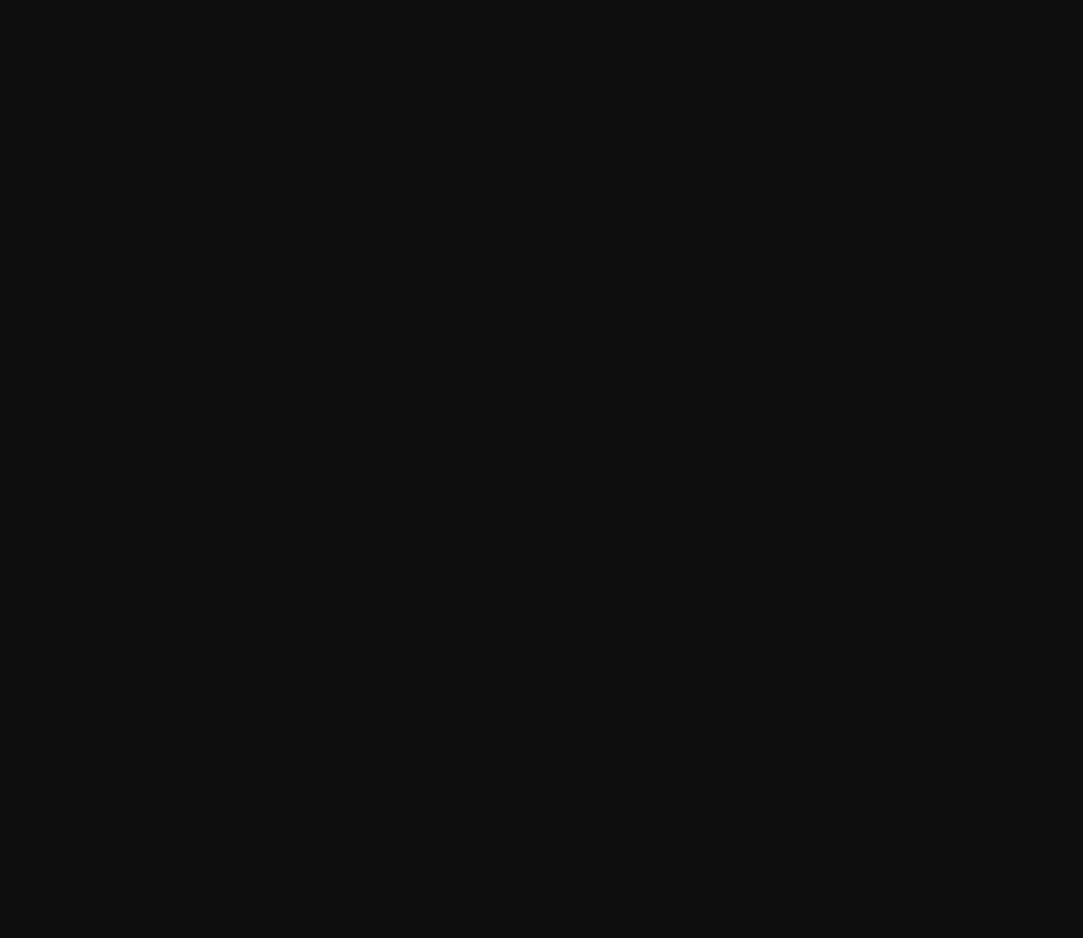
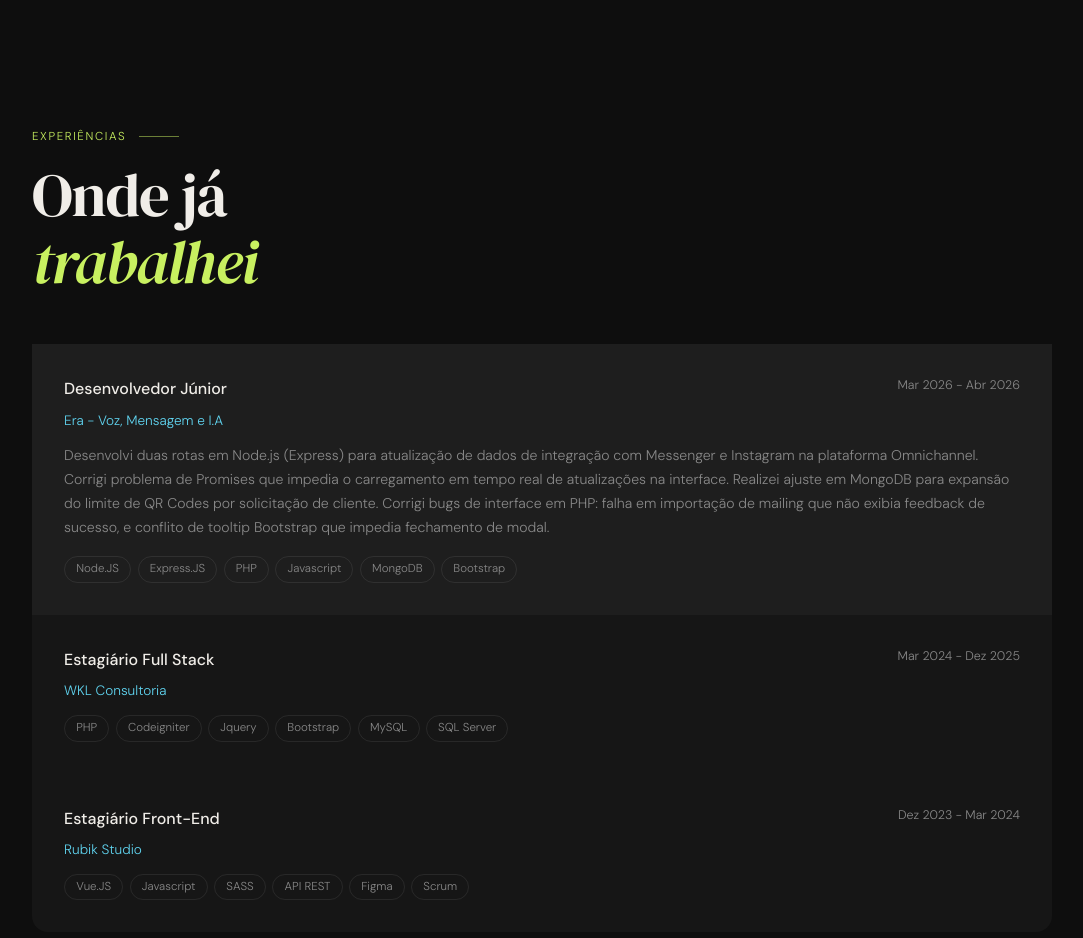
Before and after one commit to Cristiano005/portfolio-cristiano, a React (Vite) app: page / in a window 1280 px wide. Shown: the part 1560-2498 px from the top of the page, without its empty margins (98-1181 px from the left). Before the commit the page ends 1592 px from the top, so only its background shows below. Built offline with nearby package versions, Linux system fonts and the light colour scheme.

Commit message:
feat: first version of experiences added

```diff
--- a/src/index.css
+++ b/src/index.css
@@ -6,11 +6,14 @@
 
 :root {
     --black-color: #0e0e0e;
+    --bg2: #161616;
     --medium-black-color: #0e0e0ed9;
+    --light-black-color: #1e1e1e;
     --text-color: #f0ede8;
     --gray-color: #888;
     --light-gray-color: #aaa;
     --light-green-color: #c8f060;
+    --light-blue-color: #60d4f0;
     --border-color: rgba(255, 255, 255, 0.08);
 
     --sans: 'DM Sans', sans-serif;
@@ -195,14 +198,7 @@ div.section-label::after {
     opacity: 0.5;
 }
 
-.container-wrapper {
-    display: grid;
-    grid-template-columns: repeat(2, 1fr);
-    align-items: start;
-    gap: 4rem;
-}
-
-.container-wrapper #details h2 {
+.section-title h2 {
     font-family: var(--serif);
     font-size: clamp(2.2rem, 5vw, 3.8rem);
     font-weight: 400;
@@ -211,9 +207,16 @@ div.section-label::after {
     margin-bottom: 3rem;
 }
 
-#details h2 span {
+.section-title span {
     font-style: italic;
     color: var(--light-green-color);
+}
+
+.container-wrapper {
+    display: grid;
+    grid-template-columns: repeat(2, 1fr);
+    align-items: start;
+    gap: 4rem;
 }
 
 #details p {
@@ -239,3 +242,64 @@ div.section-label::after {
     line-height: 1;
     margin-bottom: 0.3rem;
 }
+
+section#experiences .experience-list {
+    background-color: var(--bg2);
+    border-radius: 1rem;
+}
+
+.experience {
+    padding: 2rem;
+}
+
+.experience.active {
+    background-color: var(--light-black-color);
+}
+
+.header {
+    display: flex;
+    justify-content: space-between;
+    margin-bottom: 0.5rem;
+}
+
+.header .role {
+    font-size: 1rem;
+    font-weight: 500;
+    color: var(--text-color);
+}
+
+.period {
+    font-size: 0.78rem;
+    color: var(--gray-color);
+}
+
+.experience .exp-company {
+    font-size: 0.85rem;
+    color: var(--light-blue-color);
+    margin-bottom: 0.8rem;
+}
+
+.exp-description {
+    display: none;
+    font-size: 0.88rem;
+    color: var(--gray-color);
+    line-height: 1.7;
+    margin-bottom: 1rem;
+}
+
+.experience.active .exp-description {
+    display: block;
+}
+
+.tech-tags {
+    display: flex;
+    gap: 0.4rem;
+}
+
+.tech-tag {
+    font-size: 0.72rem;
+    padding: 0.2rem 0.7rem;
+    color: var(--gray-color);
+    border: 0.0625rem solid var(--border-color);
+    border-radius: 2rem;
+}
--- /dev/null
+++ b/src/utils/experiences.js
@@ -0,0 +1,40 @@
+export default [
+    {
+        id: 1,
+        role: "Desenvolvedor Júnior",
+        company: "Era - Voz, Mensagem e I.A",
+        period: "Mar 2026 - Abr 2026",
+        description: `Desenvolvi duas rotas em Node.js (Express) para atualização de dados de integração com Messenger e Instagram na plataforma Omnichannel.
+            Corrigi problema de Promises que impedia o carregamento em tempo real de atualizações na interface. Realizei ajuste em MongoDB para expansão do
+            limite de QR Codes por solicitação de cliente. Corrigi bugs de interface em PHP: falha em importação de mailing que não exibia feedback de sucesso,
+            e conflito de tooltip Bootstrap que impedia fechamento de modal.
+        `,
+        techTags: ["Node.JS", "Express.JS", "PHP", "Javascript", "MongoDB", "Bootstrap"],
+        isActive: true,
+    },
+    {
+        id: 2,
+        role: "Estagiário Full Stack",
+        company: "WKL Consultoria",
+        period: "Mar 2024 - Dez 2025",
+        description: `Retomei, evoluí e documentei um sistema de gestão para escritórios de advocacia utilizado por clientes reais da empresa —
+            o projeto estava paralisado e foi reativado com minha entrada. O sistema serviu de base para criação de uma plataforma interna de gestão de
+            tarefas adotada pelos colaboradores. Desenvolvi e mantive funcionalidades completas cobrindo as necessidades operacionais do sistema.
+        `,
+        techTags: ["PHP", "Codeigniter", "Jquery", "Bootstrap", "MySQL", "SQL Server"],
+        isActive: false,
+    },
+    {
+        id: 3,
+        role: "Estagiário Front-End",
+        company: "Rubik Studio",
+        period: "Dez 2023 - Mar 2024",
+        description: `Desenvolvi duas rotas em Node.js (Express) para atualização de dados de integração com Messenger e Instagram na plataforma Omnichannel.
+            Corrigi problema de Promises que impedia o carregamento em tempo real de atualizações na interface. Realizei ajuste em MongoDB para expansão do
+            limite de QR Codes por solicitação de cliente. Corrigi bugs de interface em PHP: falha em importação de mailing que não exibia feedback de sucesso,
+            e conflito de tooltip Bootstrap que impedia fechamento de modal.
+        `,
+        techTags: ["Vue.JS", "Javascript", "SASS", "API REST", "Figma", "Scrum"],
+        isActive: false,
+    },
+];
--- a/src/views/App.jsx
+++ b/src/views/App.jsx
@@ -1,4 +1,7 @@
 import Header from './components/Header';
+import ExperienceCard from './components/ExperienceCard';
+
+import experiencesList from '../utils/experiences';
 
 function App() {
 
@@ -28,10 +31,12 @@ function App() {
                 </div>
                 <div className="container-wrapper">
                     <div id="details">
-                        <h2>
-                            Construindo desde <br></br>
-                            <span> os 15 anos </span>
-                        </h2>
+                        <div className="section-title">
+                            <h2>
+                                Construindo desde <br></br>
+                                <span> os 15 anos </span>
+                            </h2>
+                        </div>
                         <p>
                             Desenvolvedor full-stack com experiência em sistemas reais — desde plataformas de advocacia até
                             soluções de comunicação omnichannel. Gosto de código que resolve problema de verdade.
@@ -63,6 +68,22 @@ function App() {
                     </div>
                 </div>
             </section >
+            <section id="experiences">
+                <div className="section-label">
+                    Experiências
+                </div>
+                <div className="section-title">
+                    <h2>
+                        Onde já <br></br>
+                        <span> trabalhei </span>
+                    </h2>
+                </div>
+                <div className="experience-list">
+                    {experiencesList.map(experience => <ExperienceCard key={experience.id} experience={experience}
+                        onClick={experience.isActive = !experience.isActive} />)
+                    }
+                </div>
+            </section>
         </>
     )
 }
--- /dev/null
+++ b/src/views/components/ExperienceCard.jsx
@@ -0,0 +1,29 @@
+export default function ExperienceCard({ experience }) {
+
+    return (
+        <div className={`experience${experience.isActive ? " active" : ""}`}>
+            <div className="header">
+                <div className="role">
+                    {experience.role}
+                </div>
+                <div className="period">
+                    {experience.period}
+                </div>
+            </div>
+            <div className="exp-company">
+                {experience.company}
+            </div>
+            <p className="exp-description">
+                {experience.description}
+            </p>
+            <div className="tech-tags">
+                {experience.techTags.map(tech =>
+                    <div className="tech-tag" key={`tech${tech}`}>
+                        {tech}
+                    </div>
+                )}
+            </div>
+        </div>
+    );
+
+}
--- a/src/views/components/Header.jsx
+++ b/src/views/components/Header.jsx
@@ -10,7 +10,7 @@ export default function Header() {
                             <a href="#about">About</a>
                         </li>
                         <li>
-                            <a href="#">Experience</a>
+                            <a href="#experiences">Experience</a>
                         </li>
                         <li>
                             <a href="#">Projects</a>
```
